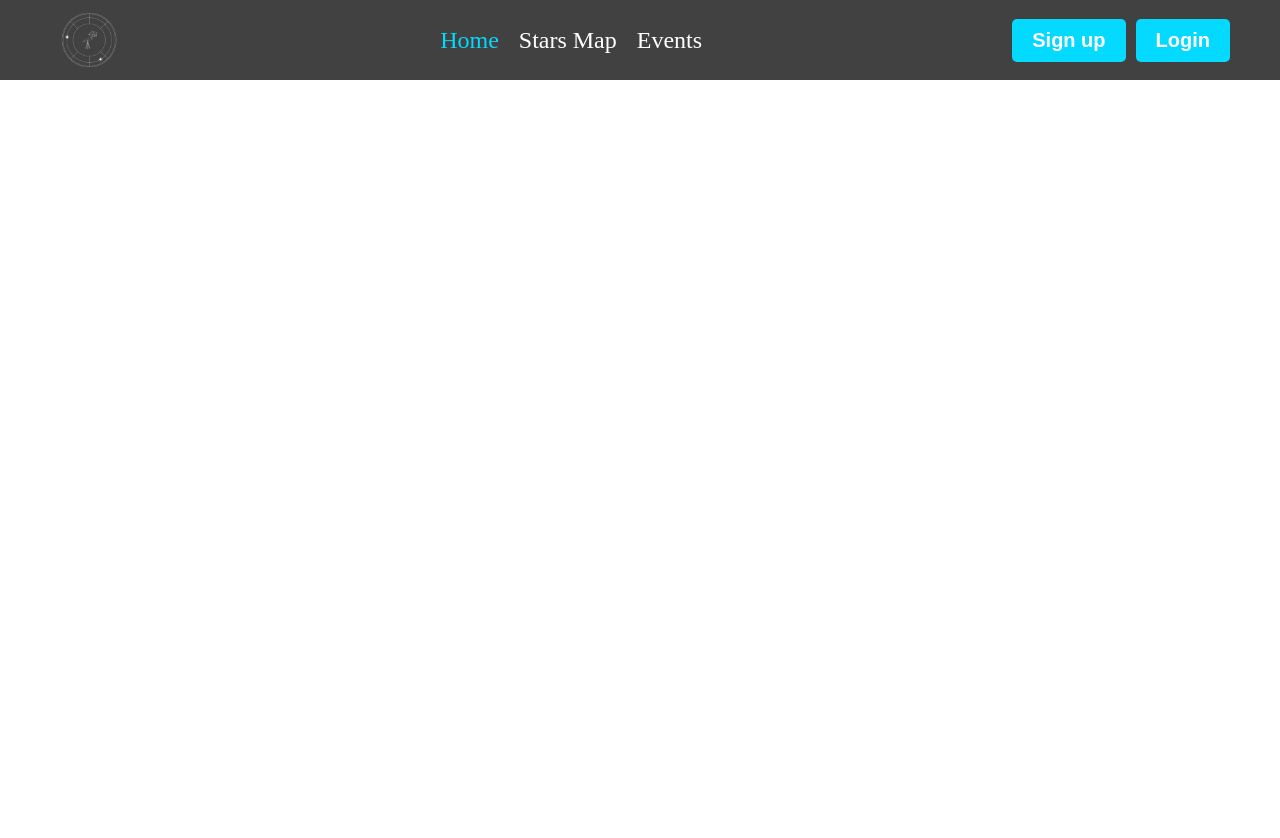
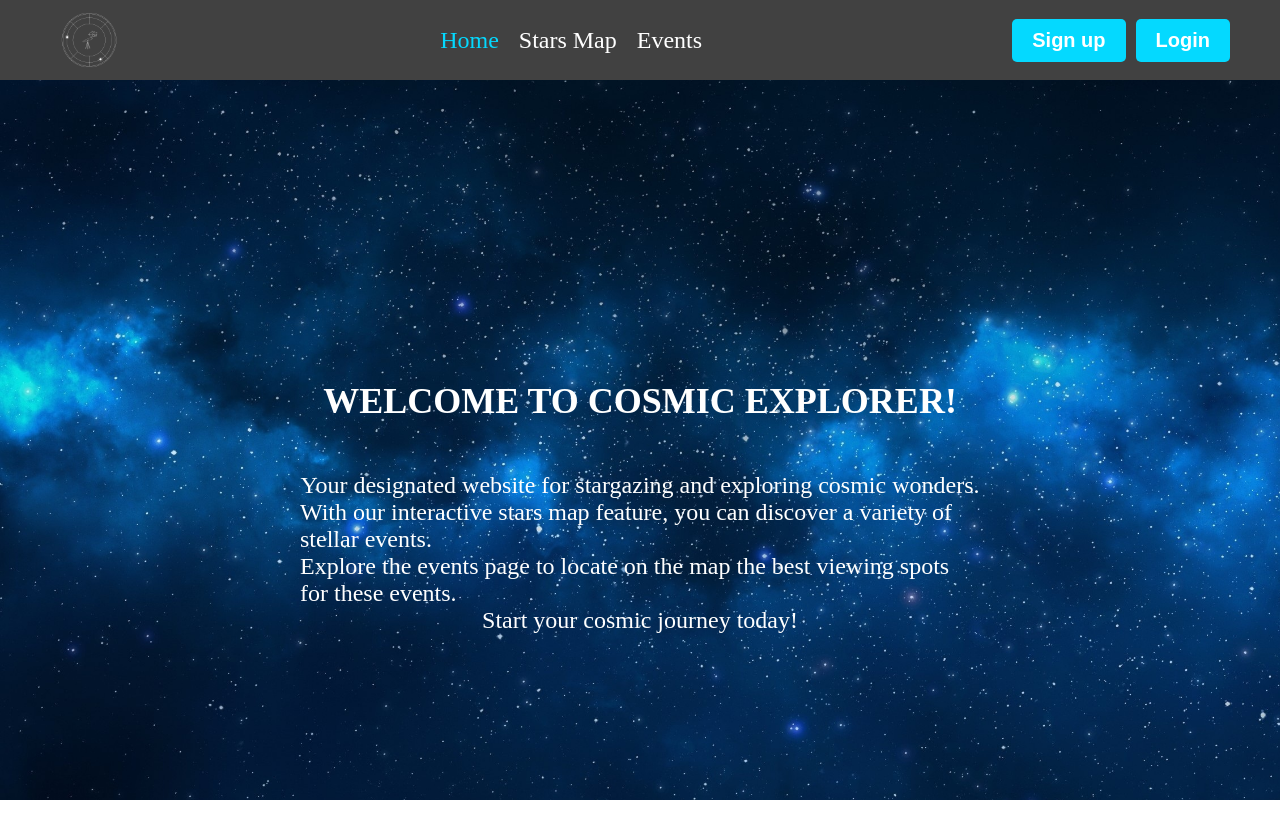
Before and after one commit to HanadiHosri/cosmic-explorer, a React (Create React App) app in the folder frontend/: page / in a window 1280 px wide. Shown: the top 838 px of the page. Before the commit the page ends 800 px from the top, so only its background shows below. Built offline with nearby package versions, Linux system fonts and the light colour scheme.

Commit message:
adding home

```diff
--- a/frontend/src/App.jsx
+++ b/frontend/src/App.jsx
@@ -1,11 +1,12 @@
 import './styles/utilities.css';
 import './styles/colors.css';
 import Navbar from './components/Navbar.jsx';
+import Home from './pages/Home/index.jsx';
 
 function App() {
   return (
     <div className="app">
-      <Navbar />
+      <Home />
     </div>
   );
 }
--- /dev/null
+++ b/frontend/src/pages/Home/index.jsx
@@ -0,0 +1,27 @@
+import "../../styles/utilities.css";
+import "../../styles/colors.css";
+import "./style.css";
+import Navbar from "../../components/Navbar";
+
+
+const Home = () => {
+    return (
+        <div className="page home-page flex column">
+            <Navbar />
+            <div className="flex center">
+                <div className="flex column center text white-text">
+                    <h1>WELCOME TO COSMIC EXPLORER!</h1>
+                    <div className="flex column center">
+                        <p>Your designated website  for stargazing and exploring cosmic wonders.</p>
+                        <p>With our interactive stars map feature, you can discover a variety of stellar events.</p>
+                        <p>Explore the events page to locate on the map the best viewing spots for these events.</p>
+                        <p>Start your cosmic journey today!</p>
+                    </div>
+                </div>
+
+            </div>
+        </div>
+    )
+}
+
+export default Home;
--- /dev/null
+++ b/frontend/src/pages/Home/style.css
@@ -0,0 +1,17 @@
+.home-page {
+    background-image: url("../../assets/landing-page.jpg");
+    background-size: cover;
+}
+
+.text {
+    padding: 300px;
+    gap: 50px;
+}
+
+.text h1 {
+    font-size: 36px;
+}
+
+.text p{
+    font-size: 24px;
+}
```
Also changed, not shown: frontend/src/assets/landing-page.jpg (added).
